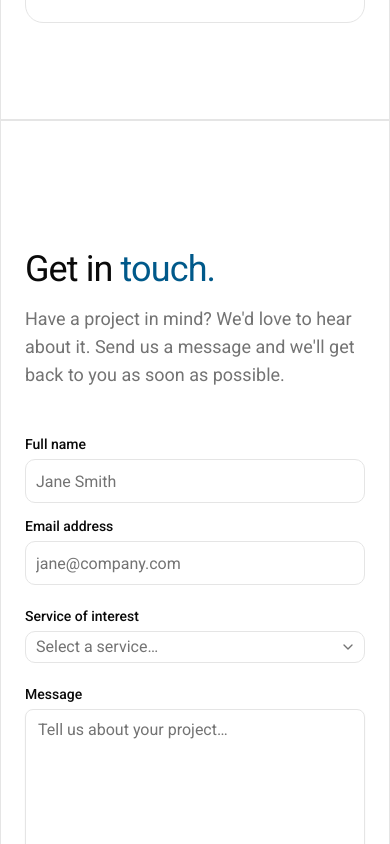
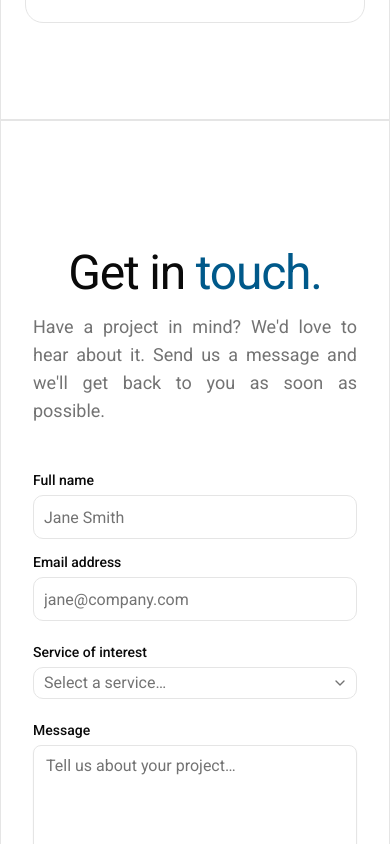
Before and after one commit to ChelakaGNeuro/company-landing-page-rework, a Next.js app: page / in a window 390 px wide. Shown: the part 5700-6544 px from the top of the page. Built offline with nearby package versions, Linux system fonts and the light colour scheme.

Commit message:
feat: update Contact Us section styles for better responsiveness and readability

```diff
--- a/app/globals.css
+++ b/app/globals.css
@@ -3,6 +3,10 @@
 @import "shadcn/tailwind.css";
 
 @custom-variant dark (&:is(.dark *));
+
+@theme {
+  --breakpoint-xs: 22.5rem; /* 360px — phones */
+}
 
 @theme inline {
   --color-background: var(--background);
--- a/components/contact-us/contact-us.tsx
+++ b/components/contact-us/contact-us.tsx
@@ -26,7 +26,7 @@ export default function ContactUs() {
   return (
     <section
       id="contact-us"
-      className="relative min-h-screen border lg:px-24 md:px-12 sm:px-4 pt-32 pb-24"
+      className="relative min-h-screen border lg:px-24 md:px-12 sm:px-4 xs:px-2 pt-32 pb-24"
     >
       <div className="max-w-337.5 mx-auto px-6 lg:px-12 sm:justify-center sm:items-center lg:block sm:flex flex-col">
         {/* Header */}
@@ -37,13 +37,13 @@ export default function ContactUs() {
             transition={transition}
             viewport={{ once: true, amount: 0.3 }}
           >
-            <h2 className="text-4xl text-foreground lg:text-6xl md:text-6xl sm:text-6xl font-display tracking-tight">
+            <h2 className="text-4xl text-foreground lg:text-start lg:text-6xl md:text-6xl sm:text-6xl xs:text-5xl xs:text-center sm:text-center font-display tracking-tight">
               {SECTION.heading.base}
               <span className="text-sky-800 dark:text-cyan-400">
                 {SECTION.heading.accent}
               </span>
             </h2>
-            <p className="mt-4 text-lg text-muted-foreground max-w-xl">
+            <p className="mt-4 text-lg text-muted-foreground text-justify max-w-xl">
               {SECTION.subheading}
             </p>
           </motion.div>
```
